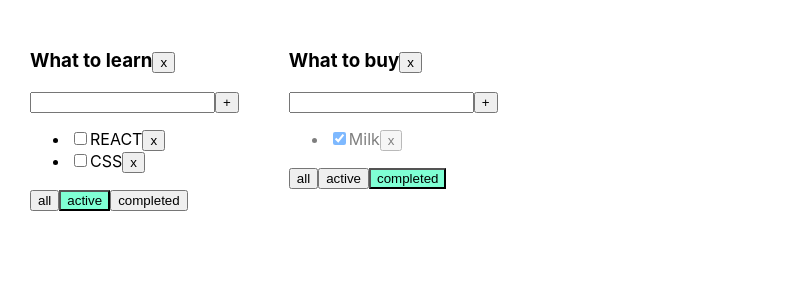
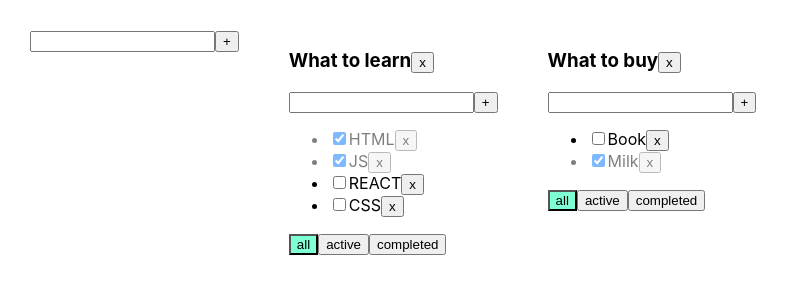
Before and after one commit to APTEMKA-87/todolist, a React (Create React App) app: page / in a window 1280 px wide. Shown: the top 300 px of the page, without its empty margins (0-789 px from the left). Built offline with nearby package versions, Linux system fonts and the light colour scheme; the HTML template or start-up script is replaced by a standard one.

Commit message:
lesson 6 23:40

```diff
--- /dev/null
+++ b/src/AddItemForm.tsx
@@ -0,0 +1,38 @@
+import React, {ChangeEvent, KeyboardEvent, useState} from "react";
+
+type AddItemFormPropstype = {
+    addItem: (title: string) => void
+}
+
+export function AddItemForm(props: AddItemFormPropstype) {
+
+    let [newTaskTitle, setNewTaskTitle] = useState('')
+    let [error, setError] = useState<string | null>(null)
+    const onNewTitleChangeHandler = (e: ChangeEvent<HTMLInputElement>) => {
+        setNewTaskTitle(e.currentTarget.value)
+    }
+    const addTask = () => {
+        if (newTaskTitle.trim() !== '') {
+            props.addItem(newTaskTitle.trim())
+            setNewTaskTitle('')
+        } else {
+            setError('Field is required')
+        }
+    }
+    const onKeyPressHandler = (e: KeyboardEvent<HTMLInputElement>) => {
+        setError(null)
+        if (e.charCode === 13) {
+            props.addItem(newTaskTitle)
+            setNewTaskTitle('')
+        }
+    }
+    return <div>
+        <input value={newTaskTitle}
+               onChange={onNewTitleChangeHandler}
+               onKeyPress={onKeyPressHandler}
+               className={error ? 'error' : ''}
+        />
+        <button onClick={addTask}>+</button>
+        {error && <div className='error-message'>{error}</div>}
+    </div>
+}
--- a/src/App.tsx
+++ b/src/App.tsx
@@ -1,7 +1,8 @@
 import React, {useState} from 'react';
 import './App.css';
-import {ToDoList} from "./ToDoList";
+import {TaskType, ToDoList} from "./ToDoList";
 import {v1} from "uuid";
+import {AddItemForm} from "./AddItemForm";
 
 export type FilterValueTypes = 'all' | 'active' | 'completed'
 
@@ -9,6 +10,10 @@
     id: string
     title: string
     filter: FilterValueTypes
+}
+
+type TaskStateType = {
+    [key: string]: Array<TaskType>
 }
 
 function App() {
@@ -49,8 +54,8 @@
     let todolistId2 = v1()
 
     let [todolists, setTodolists] = useState<Array<TodoListType>>([
-        {id: todolistId1, title: "What to learn", filter: "active"},
-        {id: todolistId2, title: "What to buy", filter: "completed"}
+        {id: todolistId1, title: "What to learn", filter: "all"},
+        {id: todolistId2, title: "What to buy", filter: "all"}
     ])
 
     let removeTodolist = (todolistId: string) => {
@@ -60,7 +65,7 @@
         setTasksObj(tasksObj)
     }
 
-    let [tasksObj, setTasksObj] = useState({
+    let [tasksObj, setTasksObj] = useState<TaskStateType>({
         [todolistId1]: [
             {id: v1(), title: 'HTML', isDone: true},
             {id: v1(), title: 'JS', isDone: true},
@@ -73,8 +78,22 @@
         ]
     })
 
+    function addTodolist(title: string) {
+        let todolist: TodoListType = {
+            id: v1(),
+            filter: 'all',
+            title: title
+        }
+        setTodolists([todolist, ...todolists])
+        setTasksObj({
+            ...tasksObj,
+            [todolist.id]: []
+        })
+    }
+
     return (
         <div className="App">
+            <AddItemForm addItem={addTodolist}/>
             {
                 todolists.map((tl) => {
 
--- a/src/ToDoList.tsx
+++ b/src/ToDoList.tsx
@@ -1,7 +1,8 @@
-import React, {ChangeEvent, KeyboardEvent, useState} from "react";
+import React, {ChangeEvent} from "react";
 import {FilterValueTypes} from "./App";
+import {AddItemForm} from "./AddItemForm";
 
-type TaskType = {
+export type TaskType = {
     id: string
     title: string
     isDone: boolean
@@ -33,6 +34,9 @@
     const removeTodolist = () => {
         props.removeTodolist(props.id)
     }
+    const addTask = (title: string) => {
+      props.addTask(title, props.id)
+    }
 
     return (
         <div>
@@ -41,7 +45,7 @@
                 <button onClick={removeTodolist}>x</button>
             </h3>
 
-            <AddItemForm id={props.id} addTask={props.addTask}/>
+            <AddItemForm addItem={addTask}/>
 
             <ul>
                 {props.tasks.map(t => {
@@ -86,41 +90,3 @@
         </div>
     )
 }
-
-type AddItemFormPropstype = {
-    addTask: (title: string, todolistId: string) => void
-    id: string
-}
-
-function AddItemForm(props: AddItemFormPropstype) {
-
-    let [newTaskTitle, setNewTaskTitle] = useState('')
-    let [error, setError] = useState<string | null>(null)
-    const onNewTitleChangeHandler = (e: ChangeEvent<HTMLInputElement>) => {
-        setNewTaskTitle(e.currentTarget.value)
-    }
-    const addTask = () => {
-        if (newTaskTitle.trim() !== '') {
-            props.addTask(newTaskTitle.trim(), props.id)
-            setNewTaskTitle('')
-        } else {
-            setError('Field is required')
-        }
-    }
-    const onKeyPressHandler = (e: KeyboardEvent<HTMLInputElement>) => {
-        setError(null)
-        if (e.charCode === 13) {
-            props.addTask(newTaskTitle, props.id)
-            setNewTaskTitle('')
-        }
-    }
-    return <div>
-        <input value={newTaskTitle}
-               onChange={onNewTitleChangeHandler}
-               onKeyPress={onKeyPressHandler}
-               className={error ? 'error' : ''}
-        />
-        <button onClick={addTask}>+</button>
-        {error && <div className='error-message'>{error}</div>}
-    </div>
-}
```
